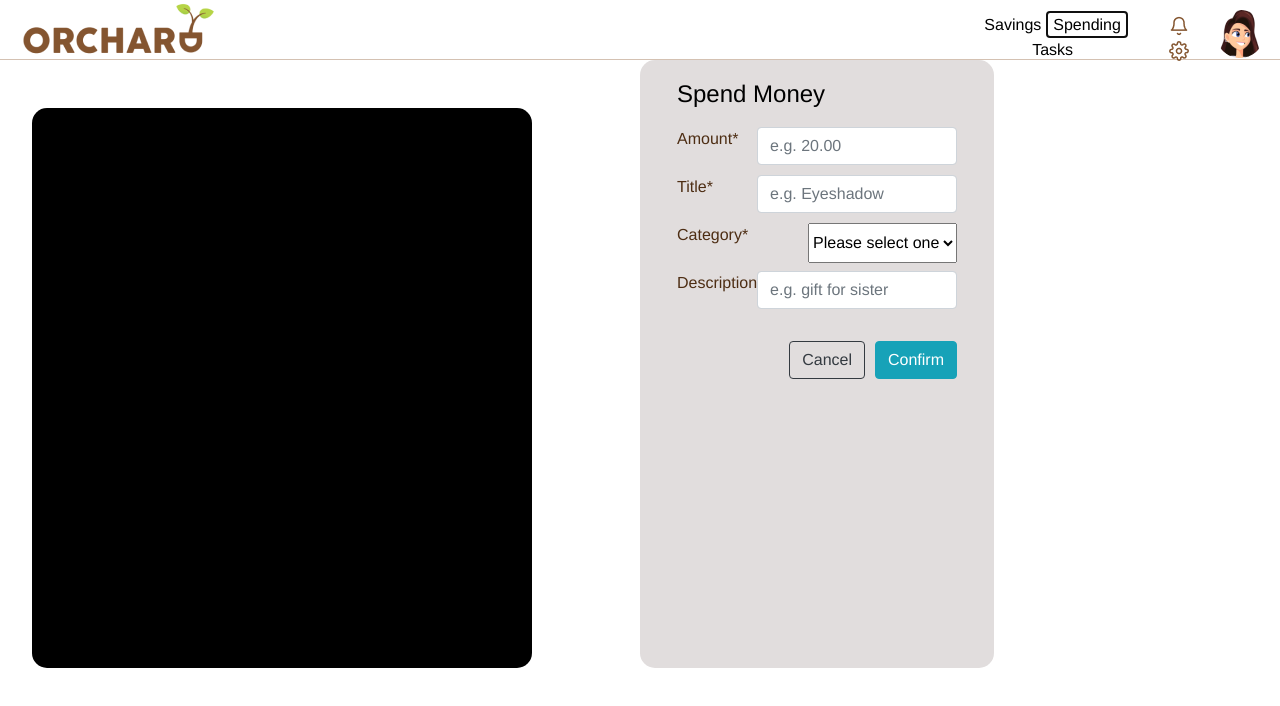
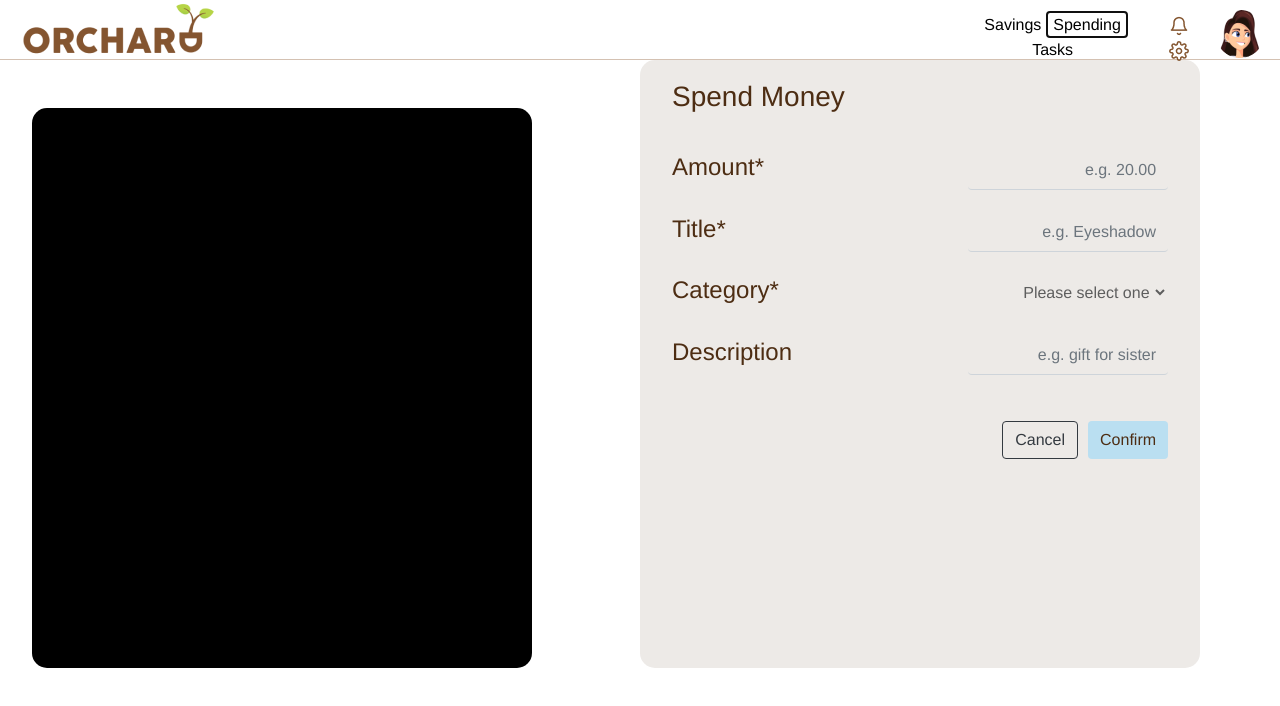
Before and after one commit to ldangyo/orcHERd, a Vue app: page / in a window 1280 px wide. Both pictures are taken after a click on the button "Spending". Shown: the top 706 px of the page. Built offline with nearby package versions, Linux system fonts and the light colour scheme.

Commit message:
SPendingCard CSS
fixin

```diff
--- a/src/components/SpendingsCard.vue
+++ b/src/components/SpendingsCard.vue
@@ -6,20 +6,31 @@
     <div v-if="shouldShowGoalInfo">
       <!-- TODO: Implement card for showing specific goal info here -->
     </div>
-    <div v-else>
-      <h4 class="title">Spend Money</h4>
+    <div class="cardContents" v-else>
+      <h3 class="title">Spend Money</h3>
+      <div class="empty"></div>
       <div class="formRow">
-        <p>Amount*</p>
-        <b-form-input v-model="amount" class="inputBox" placeholder="e.g. 20.00"></b-form-input>
+        <h4><p>Amount*</p></h4>
+        <b-form-input
+          v-model="amount"
+          class="inputBox"
+          style="text-align:right"
+          placeholder="e.g. 20.00"
+        ></b-form-input>
       </div>
       <div class="formRow">
-        <p>Title*</p>
-        <b-form-input v-model="title" class="inputBox" placeholder="e.g. Eyeshadow"></b-form-input>
+        <h4><p>Title*</p></h4>
+        <b-form-input
+          v-model="title"
+          class="inputBox"
+          style="text-align:right"
+          placeholder="e.g. Eyeshadow"
+        ></b-form-input>
       </div>
       <div class="formRow">
-        <p>Category*</p>
-        <select v-model="selected">
-          <option disabled value>Please select one</option>
+        <h4><p>Category*</p></h4>
+        <select class="dropDownMenu" v-model="selected">
+          <option style="background:none" disabled value>Please select one</option>
           <option>Makeup</option>
           <option>Clothing</option>
           <option>Sports</option>
@@ -32,12 +43,17 @@
         </select>
       </div>
       <div class="formRow">
-        <p>Description</p>
-        <b-form-input v-model="description" class="inputBox" placeholder="e.g. gift for sister"></b-form-input>
+        <h4><p>Description</p></h4>
+        <b-form-input
+          v-model="description"
+          class="inputBox"
+          style="text-align:right"
+          placeholder="e.g. gift for sister"
+        ></b-form-input>
       </div>
       <div class="Buttons">
         <b-button variant="outline-dark" class="cancelButton">Cancel</b-button>
-        <b-button variant="info">Confirm</b-button>
+        <b-button variant="info" class="confirmButton">Confirm</b-button>
       </div>
     </div>
   </div>
@@ -157,22 +173,28 @@ export default {
   width: 100%;
   height: 100%;
   border-radius: 15px;
-  background-color: #e1dddd;
-  color: #4D2D13;
+  background-color: #edeae7;
+  color: #4d2d13;
   text-align: left;
-  padding-left: 37px;
-  padding-right: 37px;
+  content: 10rem;
   padding-top: 5px;
 }
 
 .title {
-  color: black;
+  color: #4d2d13;
   margin-top: 15px;
   padding-bottom: 10px;
 }
 
 .inputBox {
   width: 200px;
+  border-top: none;
+  border-left: none;
+  border-right: none;
+  /* border-bottom:#4D2D13; */
+  background: none;
+  margin-left: 11rem;
+  position: right;
 }
 
 .SavingsGoalsContainer {
@@ -204,6 +226,7 @@ export default {
   display: flex;
   justify-content: space-between;
   margin-bottom: 8px;
+  align-items: baseline;
 }
 
 .Buttons {
@@ -215,4 +238,29 @@ export default {
 .cancelButton {
   margin-right: 10px;
 }
+
+.confirmButton {
+  background-color: #badff1;
+  border: none;
+  color:#4d2d13;
+}
+
+.cardContents {
+  padding-left: 2rem;
+  padding-right: 2rem;
+}
+
+.dropDownMenu {
+  color: rgb(94, 94, 94);
+  background: none;
+  border: none;
+  font-size: 16px;
+  position: right;
+  width: 30%;
+}
+
+.empty {
+  width: 100%;
+  height: 1.25rem;
+}
 </style>
```
